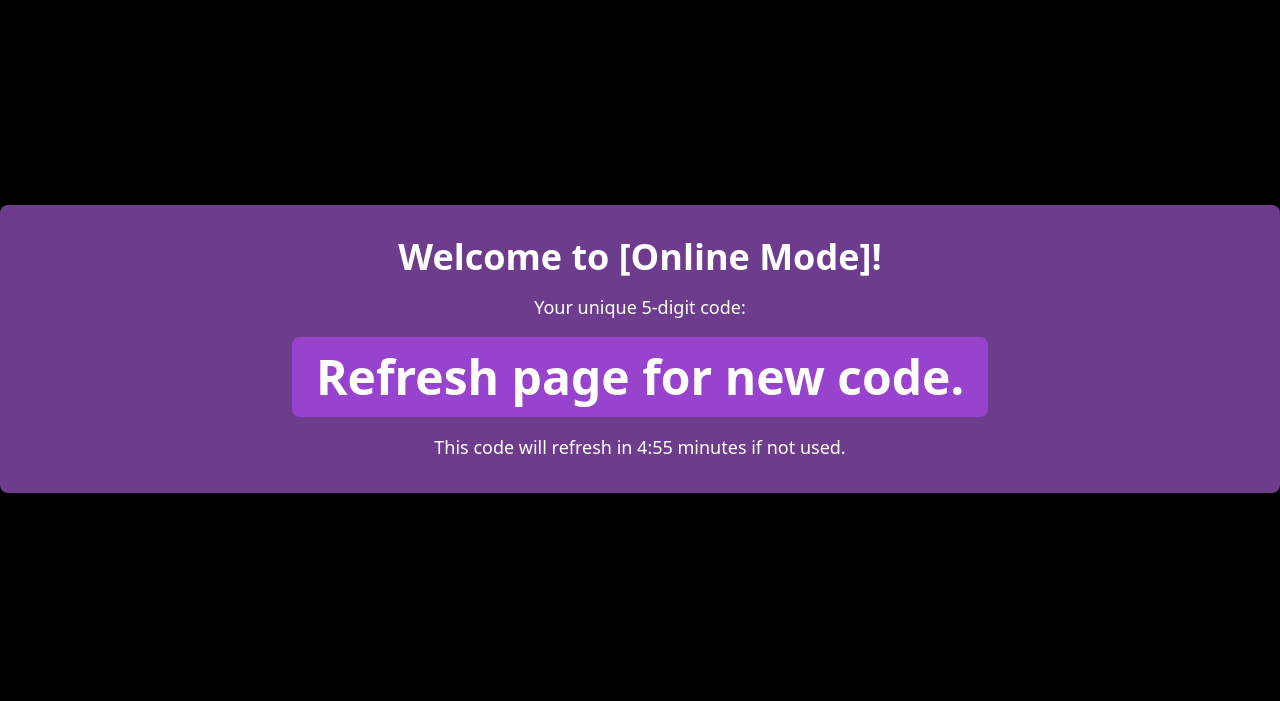
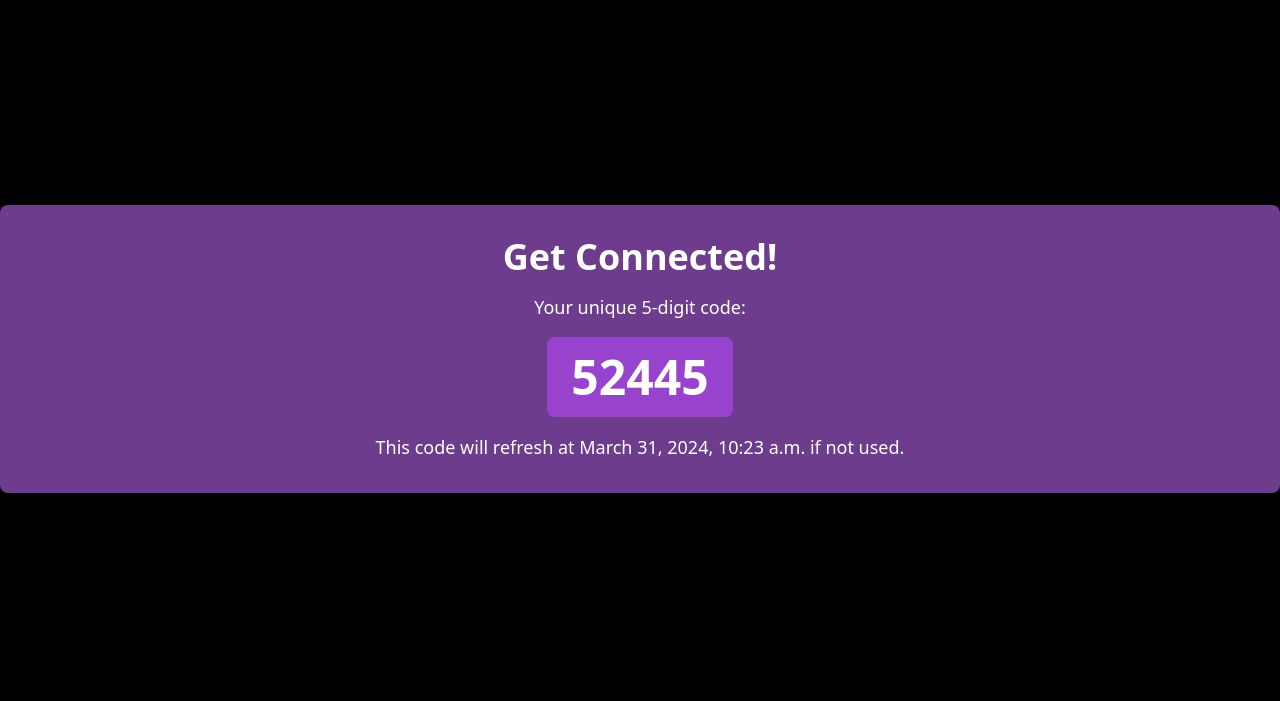
Before and after one commit to aidanvancil/virtual_graffiti_box, a Django app: page / in a window 1280 px wide. Shown: the part 84-785 px from the top of the page. Run offline with Django 4.2, Linux system fonts and the light colour scheme; some libraries are stand-ins or nearby versions.

Commit message:
feat: better code generation

```diff
--- a/app/templates/admin_panel.html
+++ b/app/templates/admin_panel.html
@@ -7,51 +7,13 @@
 <div class="flex items-center justify-center h-screen mt-[-4%]">
     <div class="w-full  flex flex-col items-center justify-center">
         <div class="w-full bg-[#6d3c8c] text-white rounded-lg py-8 flex flex-col items-center justify-center space-y-4 animate-fade animate-once animate-duration-700 animate-ease-in-out ">
-            <h1 class="text-4xl font-bold animate-fade-right animate-once animate-duration-500 animate-delay-[300ms] animate-ease-in-out ">Welcome to [Online Mode]!</h1>
+            <h1 class="text-4xl font-bold animate-fade-right animate-once animate-duration-500 animate-delay-[300ms] animate-ease-in-out ">Get Connected!</h1>
             <p class="text-lg animate-fade-right animate-once animate-duration-500 animate-delay-[400ms] animate-ease-in-out ">Your unique 5-digit code:</p>
-            <div id="codeDisplay" class="bg-[#9843cd] text-5xl px-6 font-bold rounded-lg py-4 animate-fade-right animate-once animate-duration-500 animate-delay-[300ms] animate-ease-in-out "></div>
-            <p class="text-lg animate-fade-right animate-once animate-duration-500 animate-delay-[500ms] animate-ease-in-out ">This code will refresh in <span id="countdown">5:00</span> minutes if not used.</p>
+            <div id="codeDisplay" class="bg-[#9843cd] text-5xl px-6 font-bold rounded-lg py-4 animate-fade-right animate-once animate-duration-500 animate-delay-[300ms] animate-ease-in-out "><p>{{ code }}</p></div>
+            <p class="text-lg animate-fade-right animate-once animate-duration-500 animate-delay-[500ms] animate-ease-in-out ">
+                This code will refresh at <span id="countdown">{{ countdown }}</span> if not used.
+            </p>
         </div>
     </div>
 </div>
-
-<script>
-    function generateCode() {
-        return Math.floor(10000 + Math.random() * 90000);
-    }
-
-    function updateCodeDisplay() {
-        const codeDisplay = document.getElementById('codeDisplay');
-        const code = generateCode();
-        codeDisplay.textContent = 'Refresh page for new code.';
-        return code;
-    }
-
-    function updateCountdown(minutes, seconds) {
-        const countdown = document.getElementById('countdown');
-        countdown.textContent = `${minutes}:${seconds < 10 ? '0' : ''}${seconds}`;
-    }
-
-    function startCountdown() {
-        let totalSeconds = 300; // 5 minutes
-        const timerInterval = setInterval(() => {
-            const minutes = Math.floor(totalSeconds / 60);
-            const seconds = totalSeconds % 60;
-            updateCountdown(minutes, seconds);
-            if (totalSeconds === 0) {
-                clearInterval(timerInterval);
-                const code = updateCodeDisplay();
-                totalSeconds = 300;
-                startCountdown();
-            } else {
-                totalSeconds--;
-            }
-        }, 1000);
-    }
-
-    document.addEventListener('DOMContentLoaded', () => {
-        const code = updateCodeDisplay();
-        startCountdown();
-    });
-</script>
 {% endblock %}
--- a/app/templates/errors.html
+++ b/app/templates/errors.html
@@ -16,7 +16,7 @@
         </div>
 
         <div class="flex space-x-4 p-[5%] animate-fade-up animate-once animate-duration-500 animate-delay-[400ms] animate-ease-in-out animate-normal">
-            <button class="px-8 h-14 bg-[#181818] rounded-lg text-xs sm:text-sm lg:text-md transform transition-transform hover:scale-105"><a href="/">Back to {% if user.is_authenticated %} Admin Panel {% else %} Registration {% endif %}</a></button>
+            <button class="px-8 h-14 bg-[#181818] rounded-lg text-xs sm:text-sm lg:text-md transform transition-transform hover:scale-105"><a href="/">Back to Home</a></button>
 
             <div class="mb-3">
                 <button class="bg-[#181818] px-8 h-14 text-xs sm:text-sm lg:text-md rounded-lg transform transition-transform hover:scale-105"><a href="javascript:history.back()">Back to Previous Page</a></button>
--- a/requirements.txt
+++ b/requirements.txt
@@ -1,4 +1,5 @@
 asgiref==3.8.1
+backports.zoneinfo==0.2.1
 click==8.1.7
 Django==4.2.7
 django-admin==2.0.2
@@ -13,11 +14,12 @@ install==1.3.5
 isoweek==1.3.3
 packaging==24.0
 python-dateutil==2.9.0.post0
+pytz==2024.1
 screen==1.0.1
 six==1.16.0
 sqlparse==0.4.4
 TimeConvert==3.0.13
-typing_extensions==4.10.0
+typing-extensions==4.10.0
 tzlocal==5.2
 uvicorn==0.29.0
 whitenoise==6.6.0
--- a/virtual_graffiti_box/api.py
+++ b/virtual_graffiti_box/api.py
@@ -1,47 +1,46 @@
+from django.http import HttpResponse
+from django.shortcuts import render
 import base64
 import time
+import pytz
+
 from datetime import datetime, timedelta
+import random
+
 BASE_URL = 'api/v1/'
+pst_timezone = pytz.timezone('America/Los_Angeles')
 
 generated_codes = {}
-validated_codes = {}
 
-def generate_code():
-    current_time = datetime.now()
-    code =  str(10000 + int(time.time()) % 90000)
-    generated_codes[code] = current_time
-    return code
+def generate_code(user_id):
+    current_time = datetime.now().astimezone(pst_timezone)
+    code = str(10000 + random.randint(0, 89999))
+    expiration_time = current_time + timedelta(minutes=5)
+    generated_codes[user_id] = {'code': code, 'expiration_time': expiration_time}
+    return code, expiration_time
 
-def remove_expired_codes():
-    current_time = datetime.now()
-    expired_validated_codes = [code for code, creation_time in validated_codes.items() if current_time - creation_time > timedelta(hours=12)]
-    for code in expired_validated_codes:
-        del validated_codes[code]
-
-    expired_generated_codes = [code for code, creation_time in generated_codes.items() if current_time - creation_time > timedelta(minutes=5)]
-    for code in expired_generated_codes:
-        del generated_codes[code]
+def get_user_code(user_id):
+    if user_id in generated_codes and generated_codes[user_id]['expiration_time'] > datetime.now().astimezone(pst_timezone):
+        return generated_codes[user_id]['code'], generated_codes[user_id]['expiration_time']
+    else:
+        return generate_code(user_id)
 
 def valid_code(code):
-    current_time = datetime.now()
+    current_time = datetime.now().astimezone(pst_timezone)
 
-    if code in validated_codes:
-        creation_time = validated_codes[code]
-        if current_time - creation_time <= timedelta(hours=12):
-            return True
-        else:
-            del validated_codes[code]
-    elif code in generated_codes:
-        creation_time = generated_codes[code]
-        if current_time - creation_time <= timedelta(minutes=5):
-            return True
-        else:
-            del generated_codes[code]
+    for user_id, data in generated_codes.items():
+        if data['code'] == code:
+            if data['expiration_time'] > current_time:
+                return True
+            else:
+                del generated_codes[user_id]
+                break
+
     return False
 
-def code_validation(code):
-    remove_expired_codes()
-    if code and valid_code(code):
-        validated_codes[code] = datetime.now()
-        return 200
-    return 400
+def validate_code(request, code):
+    if valid_code(code):
+        user_id = request.session.get('user_id')
+        generated_codes[user_id]['expiration_time'] = datetime.now().astimezone(pst_timezone) + timedelta(hours=12)
+        return HttpResponse(status=200)
+    return HttpResponse(status=400)
--- a/virtual_graffiti_box/settings.py
+++ b/virtual_graffiti_box/settings.py
@@ -40,6 +40,7 @@ if RENDER_EXTERNAL_HOSTNAME:
 #CSRF_TRUSTED_ORIGINS = ['https://27fc-47-33-18-76.ngrok-free.app/']
 #SECURE_PROXY_SSL_HEADER = ('HTTP_X_FORWARDED_PROTO', 'https')
 TAILWIND_APP_NAME = 'app'
+SESSION_ENGINE = 'django.contrib.sessions.backends.file'
 
 # Application definition
 
@@ -99,7 +100,7 @@ WSGI_APPLICATION = 'virtual_graffiti_box.wsgi.application'
 
 DATABASES = {
     'default': {
-        'ENGINE': 'django.db.backends.dummy',
+        'ENGINE': 'django.db.backends.dummy'
     }
 }
 
--- a/virtual_graffiti_box/urls.py
+++ b/virtual_graffiti_box/urls.py
@@ -16,13 +16,13 @@ Including another URLconf
 """
 from django.contrib import admin
 from django.urls import path, include, re_path
-from . import views, settings
+from . import views, settings, api
 from django.conf.urls.static import static
 
 urlpatterns = [
     path("__reload__/", include("django_browser_reload.urls")),
     path('', views.admin_panel, name='admin_panel'),
-    path('api/v1/validate_code/<int:code>/', views.validate_code, name='settings'),
+    path('api/v1/validate_code/<int:code>/', api.validate_code, name='settings'),
     re_path(r'^.*/$', views.errors, name='errors'),
 ]
 
--- a/virtual_graffiti_box/views.py
+++ b/virtual_graffiti_box/views.py
@@ -1,5 +1,7 @@
 from django.shortcuts import render
 from django.http import HttpResponse
+import base64
+import time
 from . import api
 HOST = "localhost:8000"
 
@@ -48,12 +50,18 @@ HOST = "localhost:8000"
 
 #     return render(request, 'signup.html', context)
 
-def validate_code(request, code):
-    return HttpResponse(api.code_validation(code))
 
 def admin_panel(request):
-    code = api.generate_code()
-    context = {'code': code}
+    user_id = request.session.get('user_id')
+    if not user_id:
+        user_id = base64.b64encode(str(time.time()).encode()).decode()[:10]
+        request.session['user_id'] = user_id
+
+    code, expiration = api.get_user_code(user_id)
+    context = {
+        'code': code,
+        'countdown': expiration
+    }
 
     return render(request, 'admin_panel.html', context)
 
```
